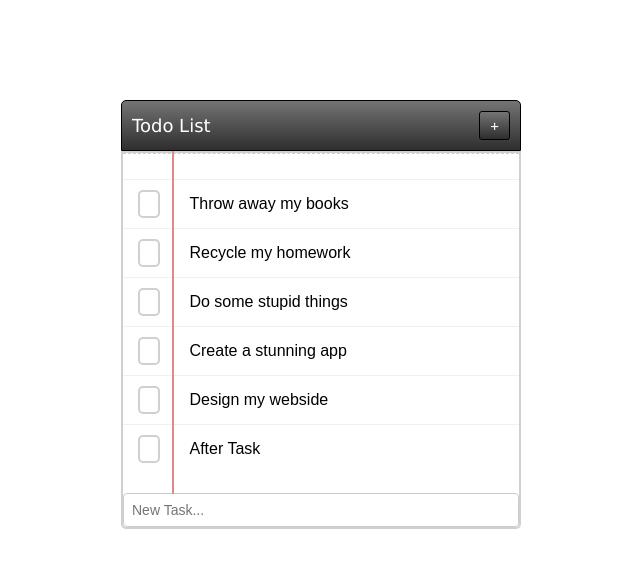
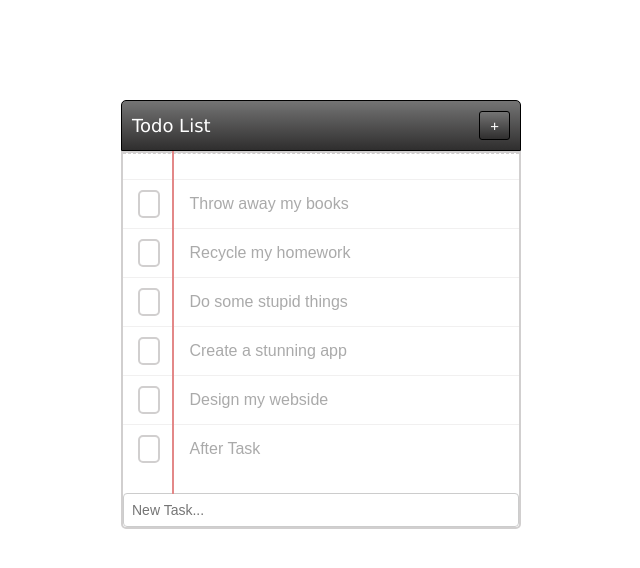
Before and after one commit to BaudraccoA/Trabajo-Final-Integrador-React-master, a React (Vite) app: page / in a window 1280 px wide. Shown: the top 568 px of the page, without its empty margins (319-959 px from the left). Built offline with nearby package versions, Linux system fonts and the light colour scheme; a web font is replaced by a local one.

Commit message:
se agrega css para cambiar el color de la lista de tarea en un gris claro y pasar a negro el texto cuando activo la tarea

```diff
--- a/src/Components/Task/TaskItem.css
+++ b/src/Components/Task/TaskItem.css
@@ -8,9 +8,8 @@
     display: inline-block;
   }
 
-  .completed-task {
-    color: #aaa; /* Gris suave para texto bloqueado */
-    pointer-events:none; /* Evita acciones del mouse en elementos bloqueados */
+  .task-row.completed .right-column div {
+    color: #000; /* Cambia a negro cuando la tarea está completada */
   }
 
   .tarea-x{
--- a/src/Components/Task/TaskItem.jsx
+++ b/src/Components/Task/TaskItem.jsx
@@ -5,7 +5,7 @@ const TaskItem = ({ task, onTaskComplete, onDeleteTask, onEditTask }) => {
   const [isEditing, setIsEditing] = useState(false);
   const [editedDescription, setEditedDescription] = useState(task.description);
   const [blockClick, setBlockClick] = useState(false);
-  const [isChecked, setIsChecked] = useState(null);
+  const [isChecked, setIsChecked] = useState(task.completed);
 
   useEffect(() => {
     // Actualizar el estado isChecked cuando cambia la propiedad task.completed
@@ -58,7 +58,7 @@ const TaskItem = ({ task, onTaskComplete, onDeleteTask, onEditTask }) => {
           </span>
         </div>
       </div>
-      <div className="right-column">
+      <div className={`right-column ${isChecked === false ? 'completed-task' : ''}`}>
         {isEditing ? (
           <>
             <input
@@ -67,6 +67,7 @@ const TaskItem = ({ task, onTaskComplete, onDeleteTask, onEditTask }) => {
               onChange={handleInputChange}
               onBlur={handleBlur}
               onKeyDown={handleKeyDown}
+              readOnly={!isChecked}
             />
           </>
         ) : (
--- a/src/Components/Task/TaskList.css
+++ b/src/Components/Task/TaskList.css
@@ -9,6 +9,10 @@ body {
     max-width: 400px;
     margin: auto;
     position: relative;
+  }
+
+  .folder-sheet div{
+    color: #aaa; /* Color gris suave para el texto de la tarea */
   }
 
   /* Línea vertical en toda la página */
--- a/src/Components/Task/TaskList.jsx
+++ b/src/Components/Task/TaskList.jsx
@@ -17,7 +17,7 @@ const TaskList = ({ tasks, onTaskComplete, onDeleteTask, onEditTask, onSaveEdit,
   };
 
   return (
-    <div className="task-list-container">
+     <div className="task-list-container">
       <div className='vertical-line'></div>
       <div className="folder-sheet">
         <div className="empty-row"></div>
```
